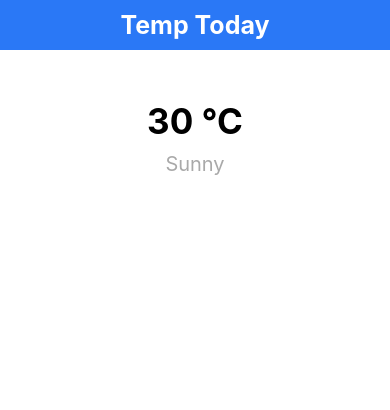
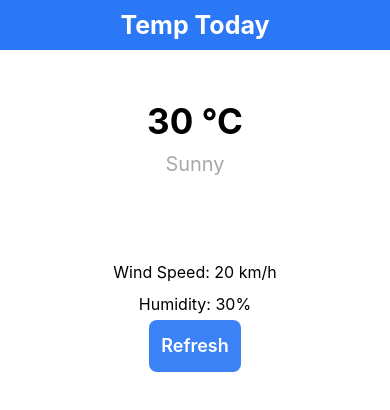
Before and after one commit to ullherrja56179/temp-today-starter, a React Native app: screen / in a window 390 px wide. Shown: the top 410 px of the page. Built offline with nearby package versions, Linux system fonts and the light colour scheme.

Commit message:
Exercise 5: Refactor AdditionalInfo and create StyledButton using NativeWind

```diff
--- a/src/App.tsx
+++ b/src/App.tsx
@@ -1,9 +1,11 @@
 import {StatusBar} from "expo-status-bar";
 import {SafeAreaView, StyleSheet, View} from "react-native";
-import {Header} from "./Header";
+import {Header} from "./components/Header";
 
 import "../global.css";
-import {WeatherDisplay} from "./WeatherDisplay";
+import {WeatherDisplay} from "./components/WeatherDisplay";
+import AdditionalInfo from "./components/AdditionalInfo";
+import {StyledButton} from "./components/StyledButton";
 
 const App = () => {
     return (
@@ -12,6 +14,8 @@ const App = () => {
             <Header/>
             <View style={styles.container}>
                 <WeatherDisplay temperature={30} condition={"Sunny"}/>
+                <AdditionalInfo windSpeed={20} humidity={30} />
+                <StyledButton title={"Refresh"} onPress={() => console.log("Button Pressed")} />
             </View>
         </SafeAreaView>
     );
--- /dev/null
+++ b/src/components/AdditionalInfo.tsx
@@ -0,0 +1,32 @@
+import React from "react";
+import { View, Text, StyleSheet } from "react-native";
+
+type AdditionalInfoProps = {
+    windSpeed: number;
+    humidity: number;
+};
+
+const AdditionalInfo: React.FC<AdditionalInfoProps> = ({
+                                                           windSpeed,
+                                                           humidity,
+                                                       }) => {
+    return (
+        <View className={ "mt-20 items-center" }>
+            <Text className={ "text-base my-1" }>Wind Speed: {windSpeed} km/h</Text>
+            <Text className={ "text-base my-1" }>Humidity: {humidity}%</Text>
+        </View>
+    );
+};
+
+const styles = StyleSheet.create({
+    container: {
+        marginTop: 20,
+        alignItems: "center",
+    },
+    text: {
+        fontSize: 16,
+        marginVertical: 5,
+    },
+});
+
+export default AdditionalInfo;
--- /dev/null
+++ b/src/components/StyledButton.tsx
@@ -0,0 +1,13 @@
+import {Button, Text, TouchableOpacity, View} from "react-native";
+import styled from "styled-components/native";
+
+type StyledButtonProps = {
+    title: string;
+    onPress: () => void;
+};
+
+export const StyledButton: React.FC<StyledButtonProps> = ({title, onPress, }) => {
+    return <TouchableOpacity onPress={onPress} className={"rounded-lg bg-blue-500 p-3 items-center"}>
+            <Text className={"text-white text-lg font-semibold"}>{title}</Text>
+        </TouchableOpacity>
+}
--- a/src/WeatherDisplay.tsx
+++ b/src/components/WeatherDisplay.tsx
@@ -1,8 +1,7 @@
 import styled from "styled-components/native";
 
 type WeatherDisplayProps = {
-    temperature: number,
-    condition: string
+    temperature: number, condition: string
 }
 
 export const WeatherDisplay: React.FC<WeatherDisplayProps> = ({temperature, condition}) => {
@@ -23,8 +22,7 @@ const Temperature = styled.Text`
     font-size: 35px;
 `
 
-const Condition = styled.Text`
-    padding-top: 10px;
+const Condition = styled.Text`padding-top: 10px;
     font-size: 20px;
     color: darkgray;
 `
```
Also changed, not shown: src/components/Header.tsx (renamed from src/Header.tsx).
